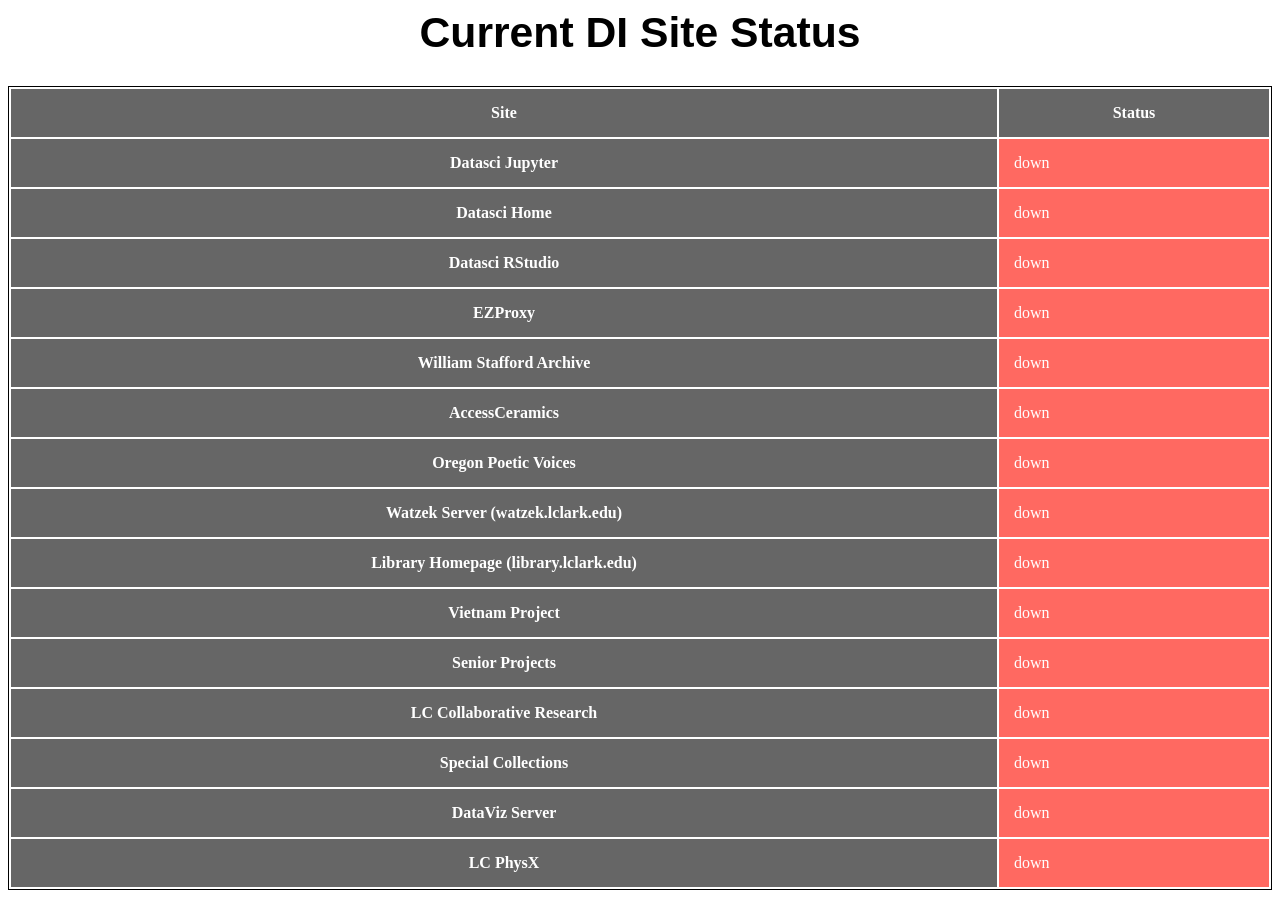
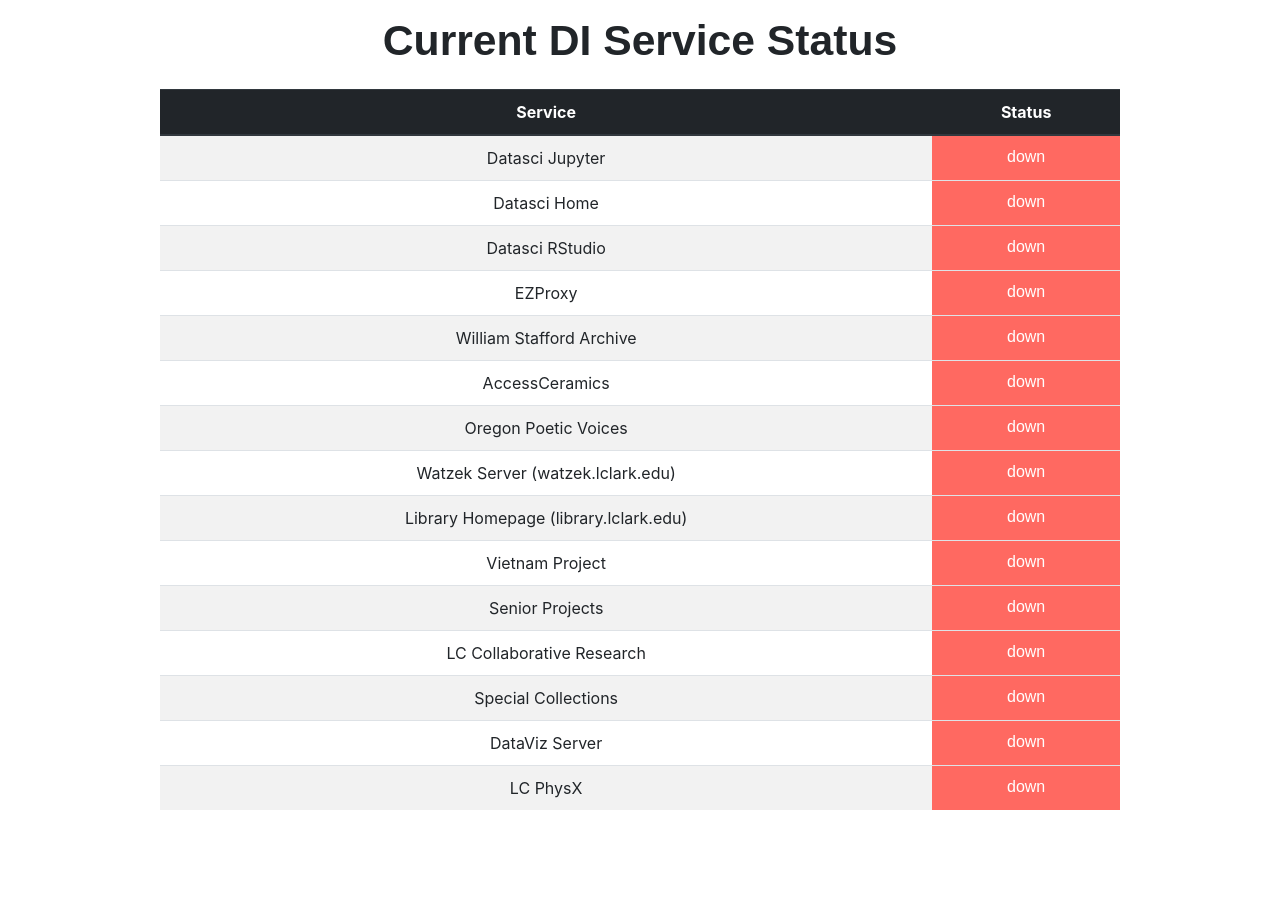
Before and after one commit to benhg/dns-propagation-checker, a Flask app: page / in a window 1280 px wide. After the commit the page ends 810 px from the top, so only its background shows below. Run offline with Flask 2, Linux system fonts and the light colour scheme; data that the repository does not hold is empty; some libraries are stand-ins or nearby versions.

Commit message:
boostrapped

```diff
--- a/templates/status.html
+++ b/templates/status.html
@@ -1,21 +1,24 @@
 <html>
 <head>
+   <link rel="stylesheet" href="https://maxcdn.bootstrapcdn.com/bootstrap/4.0.0/css/bootstrap.min.css">
    <script
    src="https://code.jquery.com/jquery-3.2.1.min.js"
    integrity="sha256-hwg4gsxgFZhOsEEamdOYGBf13FyQuiTwlAQgxVSNgt4="
    crossorigin="anonymous"></script>
+   <script src="https://maxcdn.bootstrapcdn.com/bootstrap/4.0.0/js/bootstrap.min.js"></script>
+
    <style>
-         img.emoji {
+         /*img.emoji {
          // Override any img styles to ensure Emojis are displayed inline
          margin: 0px !important;
          display: inline !important;
          visibility: visible;
          width:32px;
          height:32px;
-         }
-         table{border:1px solid black;}
+         }*/
+         /*table{border:0px;}
          th {
-         background-color: #666;
+         background-color: #000000;
          color: white;
          }
          .pride-header{
@@ -25,14 +28,14 @@
          th, td {
          padding: 15px;
          text-align: left;
+         }*/
+         /*tr:nth-child(even) {}*/
+         h1{
+            font-size:32pt;
+            padding: 15px;
+            font-weight: bold;
          }
-         tr:nth-child(even) {background-color: #f2f2f2}
-         tr:hover {background-color: #d3d3d3}
-         h1{
-         text-align: center;
-         font-family: sans-serif;
-         font-size:32pt;
-         }
+         /*
          .name,.name-header{
             width:15em;
             text-align: center;
@@ -40,30 +43,47 @@
          .concern-header,.pride-header{
             text-align: center;
          }
-         .concern{text-align: right;}
-         .up{  background-color: #4CAF50;
-         color: white;}
-         .unknown{
+         .concern{text-align: right;}*/
+         .up{
+            background-color: #4CAF50;
+            color: white;
+            text-align: center;
          }
-         .down{background-color: #ff6961;
-         color: white;}
+         .down{
+            background-color: #ff6961;
+            color: white;
+            text-align: center;
+         }
+         #concern{
+            font-family: sans-serif;
+
+         }
+         .table{
+            margin: auto;
+            width: 75% !important;
+         }
+
       </style>
-      <title>DI Site Status</title>
+      <title>DI Service Status</title>
       <body>
-      <h1>Current DI Site Status</h1>
-      <table style="width:100%">
+         <h1 id="concern" class="text-center">Current DI Service Status</h1>
+         <table style="width:75%" class="table table-striped">
+            <thead class="thead-dark">
                <tr>
-            <th class='concern-header'>Site</th>
-            <th class="name-header">Status</th>
+                  <th scope="col" class="text-center" class="col-sm-3">Service</th>
+                  <th scope="col" class="text-center" class="col-sm-5">Status</th>
                </tr>
+            </thead>
+            <tbody>
                {% for service in status.keys() %}
 
                <tr>
-            <th class="pride-header" id="Logan-concern">{{ service }}</th>
-            <td class="pride {{ status[service] }}" id="Giacomo-pride">{{ status[service] }}</td>
+                  <td class="text-center">{{ service }}</td>
+                  <td class="{{ status[service] }}" class="text-center" id="concern">{{ status[service] }}</td>
                </tr>
 
                {% endfor %}
+            </tbody>
          </table>
       </body>
       </html>
```
Lines whose indentation alone changed are shown as unchanged.
